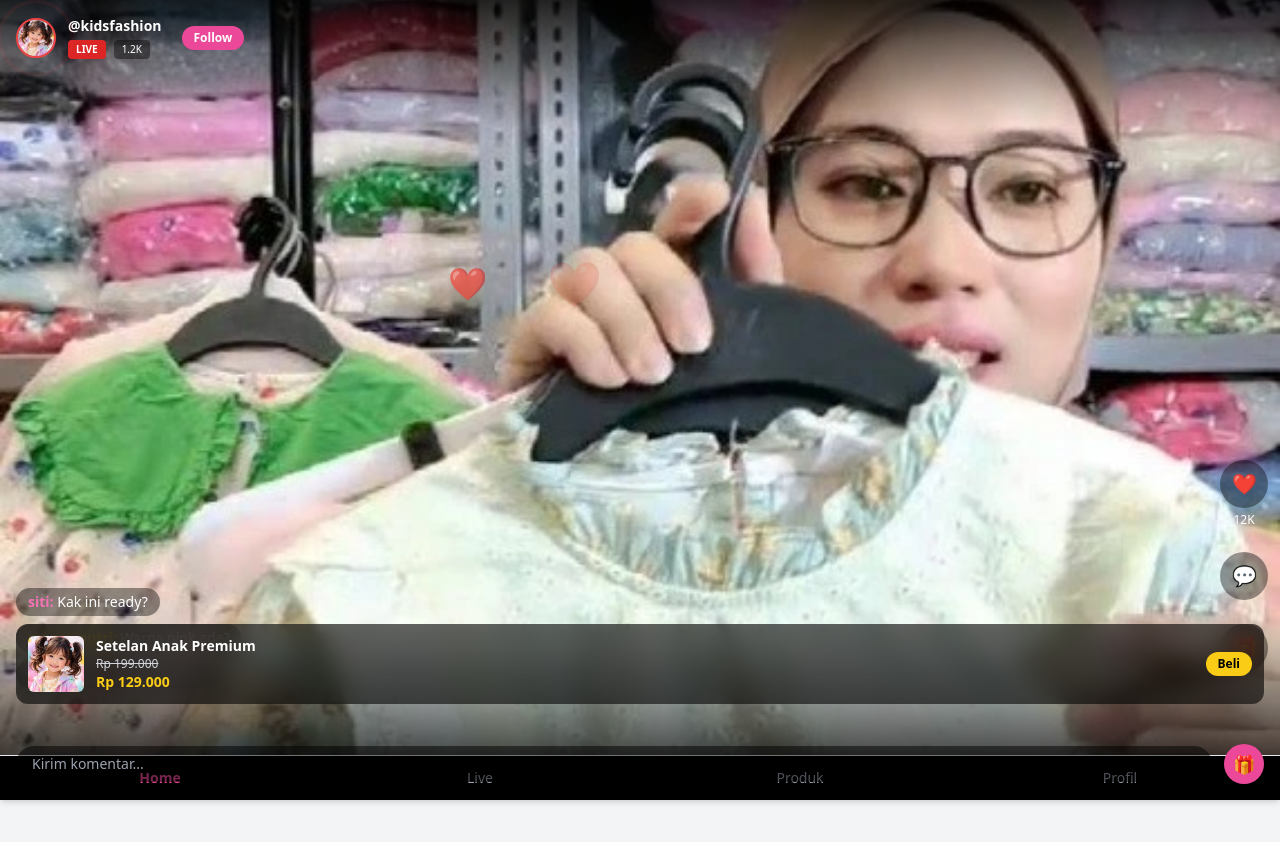
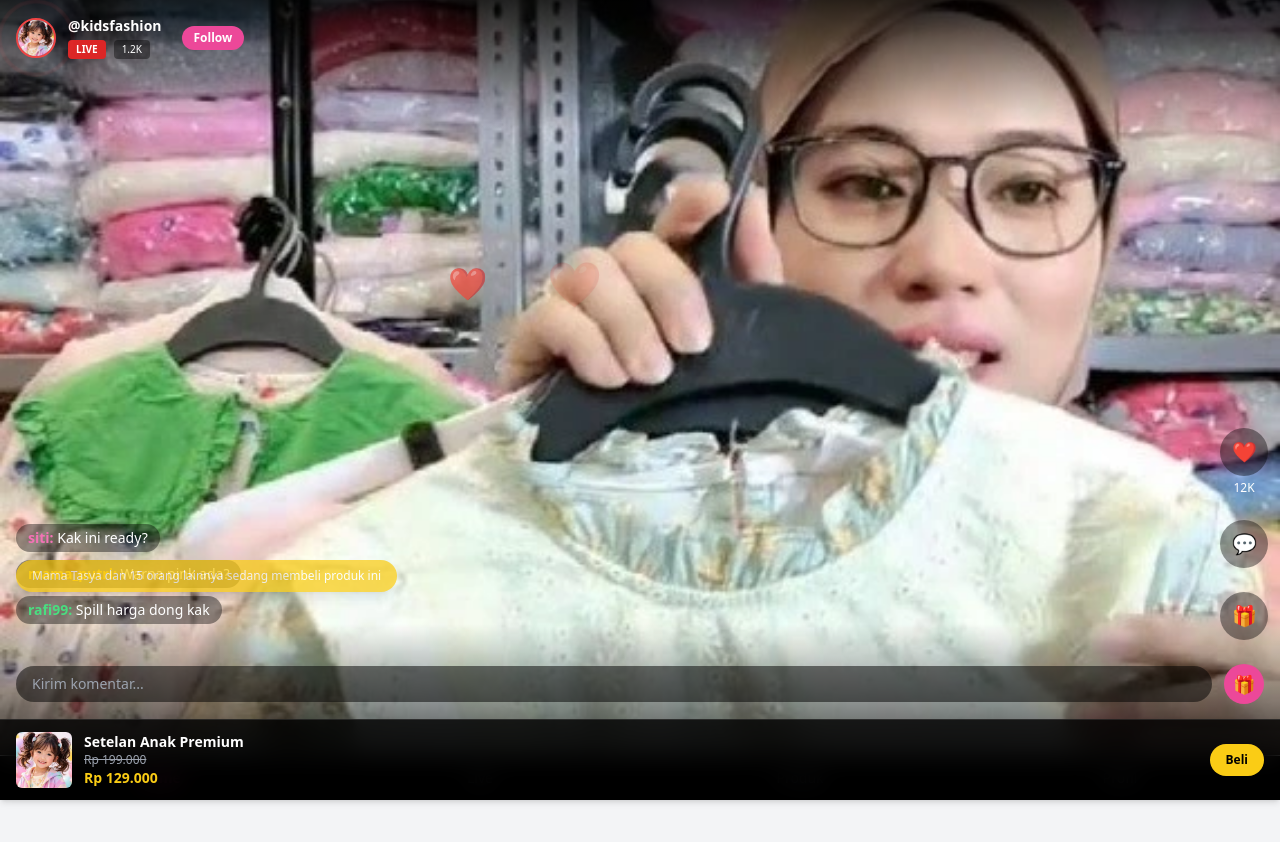
Before and after one commit to djdonjuan86-coder/kfs, a Next.js app: page / in a window 1280 px wide. Shown: the top 842 px of the page. Built offline with nearby package versions, Linux system fonts and the light colour scheme.

Commit message:
fix product

```diff
--- a/src/app/page.js
+++ b/src/app/page.js
@@ -5,7 +5,7 @@ export default function LivePage() {
   const [hearts, setHearts] = useState([]);
   const [showPopup, setShowPopup] = useState(false);
 
-  // Floating hearts (posisi agak tengah atas)
+  // Floating hearts
   useEffect(() => {
     const interval = setInterval(() => {
       setHearts((prev) => [...prev, { id: Date.now(), left: Math.random() * 60 + 20 }]);
@@ -23,14 +23,13 @@ export default function LivePage() {
       {/* Background */}
       <img src="/images/baju-anak.webp" alt="Live" className="absolute inset-0 w-full h-full object-cover" />
 
-      {/* Gradient */}
+      {/* Gradients */}
       <div className="absolute top-0 left-0 w-full h-32 bg-gradient-to-b from-black/80 to-transparent"></div>
       <div className="absolute bottom-0 left-0 w-full h-44 bg-gradient-to-t from-black/95 to-transparent"></div>
 
       {/* TOP BAR */}
       <div className="absolute top-4 left-4 right-4 flex items-center z-20">
         <div className="flex items-center gap-3">
-          {/* Avatar with LIVE ring */}
           <div className="relative">
             <span className="absolute inset-0 rounded-full border-2 border-red-500 animate-ping"></span>
             <img src="/images/setelan-anak.webp" className="w-10 h-10 rounded-full border-2 border-red-500 relative" alt="avatar" />
@@ -50,7 +49,7 @@ export default function LivePage() {
         </div>
       </div>
 
-      {/* ❤️ LOVE ANIMATION - AGAK TENGAH ATAS */}
+      {/* ❤️ Love Tengah Atas */}
       {hearts.map((heart) => (
         <div key={heart.id} className="absolute top-1/3 text-red-500 text-2xl animate-ping" style={{ left: `${heart.left}%` }}>
           ❤️
@@ -58,7 +57,7 @@ export default function LivePage() {
       ))}
 
       {/* RIGHT SIDE ACTIONS */}
-      <div className="absolute right-3 bottom-32 flex flex-col items-center gap-6 z-20">
+      <div className="absolute right-3 bottom-40 flex flex-col items-center gap-6 z-20">
         <div className="flex flex-col items-center">
           <div className="w-12 h-12 bg-black/40 rounded-full flex items-center justify-center text-xl">❤️</div>
           <span className="text-xs mt-1">12K</span>
@@ -69,8 +68,13 @@ export default function LivePage() {
         <div className="w-12 h-12 bg-black/40 rounded-full flex items-center justify-center text-xl">🎁</div>
       </div>
 
+      {/* 🔥 SOCIAL PROOF FLOATING */}
+      <div className="absolute bottom-52 left-4 z-30" onClick={(e) => e.stopPropagation()}>
+        <div className="bg-yellow-400 text-white text-xs px-4 py-2 rounded-full shadow-lg animate-pulse">Mama Tasya dan 15 orang lainnya sedang membeli produk ini</div>
+      </div>
+
       {/* COMMENTS */}
-      <div className="absolute bottom-28 left-4 right-20 space-y-2 text-sm z-20 max-h-40 overflow-hidden">
+      <div className="absolute bottom-44 left-4 right-20 space-y-2 text-sm z-20 max-h-40 overflow-hidden">
         <div className="bg-black/40 px-3 py-1 rounded-full w-fit">
           <span className="font-semibold text-pink-400">siti:</span> Kak ini ready?
         </div>
@@ -82,23 +86,23 @@ export default function LivePage() {
         </div>
       </div>
 
-      {/* BOTTOM CHAT INPUT */}
-      <div className="absolute bottom-4 left-4 right-4 flex items-center gap-3 z-20" onClick={(e) => e.stopPropagation()}>
+      {/* CHAT INPUT */}
+      <div className="absolute bottom-24 left-4 right-4 flex items-center gap-3 z-20" onClick={(e) => e.stopPropagation()}>
         <input type="text" placeholder="Kirim komentar..." className="flex-1 bg-black/50 rounded-full px-4 py-2 text-sm outline-none" />
         <div className="w-10 h-10 bg-pink-500 rounded-full flex items-center justify-center text-lg">🎁</div>
       </div>
 
       {/* PRODUCT PROMO BAR */}
-      <div className="absolute bottom-24 left-4 right-4 bg-black/60 backdrop-blur-md rounded-xl p-3 flex items-center gap-3 z-20">
+      <div className="fixed bottom-0 left-0 right-0 bg-black/80 backdrop-blur-md px-4 py-3 flex items-center gap-3 z-30 border-t border-white/10" onClick={(e) => e.stopPropagation()}>
         <img src="/images/setelan-anak.webp" className="w-14 h-14 rounded-md object-cover" alt="produk" />
 
         <div className="flex-1">
           <p className="text-sm font-semibold">Setelan Anak Premium</p>
-          <p className="text-xs text-gray-300 line-through">Rp 199.000</p>
+          <p className="text-xs text-gray-400 line-through">Rp 199.000</p>
           <p className="text-sm font-bold text-yellow-400">Rp 129.000</p>
         </div>
 
-        <button className="bg-yellow-400 text-black text-xs px-3 py-1 rounded-full font-bold">Beli</button>
+        <button className="bg-yellow-400 text-black text-xs px-4 py-2 rounded-full font-bold">Beli</button>
       </div>
 
       {/* POPUP */}
```
